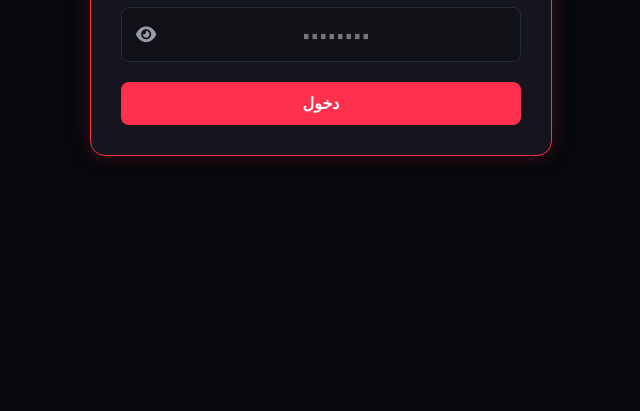
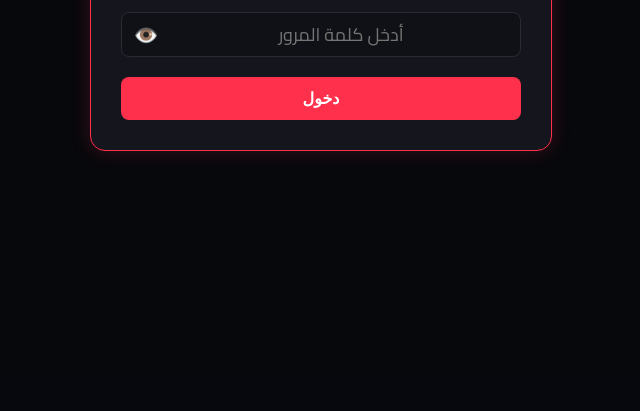
Before and after one commit to menamon713-bit/cyber-academy, a plain HTML site: page admin.html in a window 1280 px wide. Shown: the part 389-800 px from the top of the page, without its empty margins (319-959 px from the left). Drawn offline with Linux system fonts and the light colour scheme.

Commit message:
Update admin.html

```diff
--- a/admin.html
+++ b/admin.html
@@ -5,9 +5,6 @@
     <meta name="viewport" content="width=device-width,initial-scale=1">
     <title>لوحة تحكم المدير | Cyber Academy</title>
     <link href="https://fonts.googleapis.com/css2?family=Cairo:wght@400;700&display=swap" rel="stylesheet">
-    <!-- مكتبة الأيقونات عشان زرار العين -->
-    <link rel="stylesheet" href="https://cdnjs.cloudflare.com/ajax/libs/font-awesome/6.5.2/css/all.min.css">
-
     <style>
         body { font-family: 'Cairo', sans-serif; background: #08090d; color: white; padding: 20px; }
         .container { max-width: 800px; margin: auto; background: #15161d; padding: 25px; border-radius: 15px; border: 1px solid #282a34; display: none; }
@@ -25,11 +22,19 @@
         .login-box h2 { color: #ff304b; margin-top: 0; margin-bottom: 20px; font-size: 24px; }
 
         /* تصميم خانة الباسورد وزرار العين */
-        .pass-container { position: relative; width: 100%; margin-bottom: 10px; }
-        .pass-container input { padding-left: 40px; text-align: center; font-size: 18px; margin: 0; }
-        .eye-icon { position: absolute; left: 15px; top: 50%; transform: translateY(-50%); color: #9a9ba8; cursor: pointer; font-size: 18px; }
+        .pass-wrapper { position: relative; width: 100%; margin-bottom: 10px; }
+        .pass-wrapper input { padding-left: 50px; text-align: center; font-size: 18px; margin: 0; height: 45px;}
 
-        .error-msg { color: #ff304b; font-size: 14px; margin-top: 5px; display: none; }
+        /* زرار العين */
+        .eye-btn {
+            position: absolute; left: 5px; top: 5px; bottom: 5px; width: 40px;
+            background: transparent; border: none; color: #9a9ba8;
+            font-size: 20px; cursor: pointer; padding: 0; margin: 0;
+            display: flex; justify-content: center; align-items: center;
+        }
+        .eye-btn:hover { background: rgba(255,255,255,0.05); }
+
+        .error-msg { background: #ff304b; color: white; font-size: 14px; padding: 10px; border-radius: 8px; margin-top: 15px; display: none; font-weight: bold;}
     </style>
 </head>
 <body>
@@ -40,10 +45,10 @@
             <h2>👑 لوحة تحكم المدير</h2>
             <p style="color:#9a9ba8; margin-bottom:15px;">أدخل كلمة المرور للدخول</p>
 
-            <div class="pass-container">
-                <input type="password" id="adminPassword" placeholder="••••••••">
-                <!-- أيقونة العين -->
-                <i class="fa-solid fa-eye eye-icon" id="eyeToggle" onclick="togglePassword()"></i>
+            <div class="pass-wrapper">
+                <!-- autocomplete="new-password" بتمنع المتصفح يحط باسورد لوحده -->
+                <input type="password" id="adminPassword" placeholder="أدخل كلمة المرور" autocomplete="new-password">
+                <button type="button" class="eye-btn" id="eyeToggle" onclick="togglePassword()">👁️</button>
             </div>
 
             <p id="loginError" class="error-msg">كلمة المرور خاطئة!</p>
```
